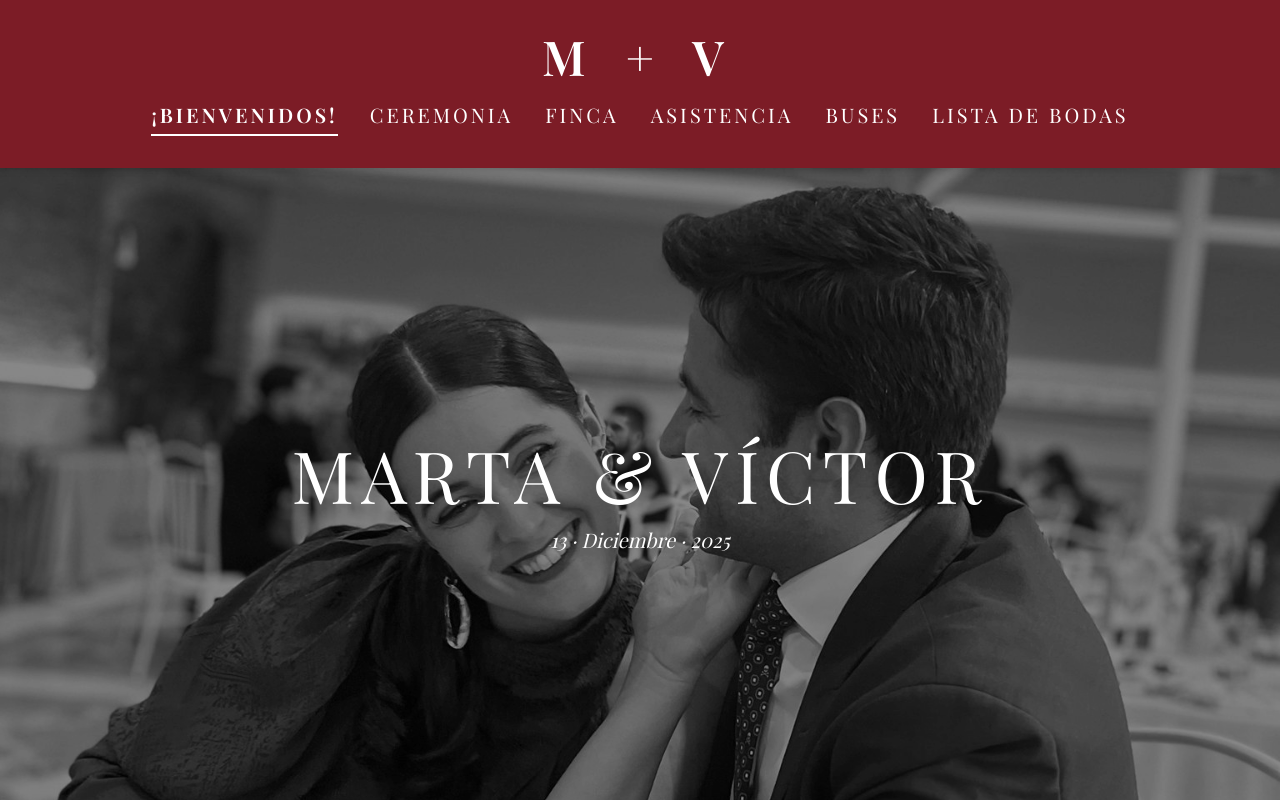
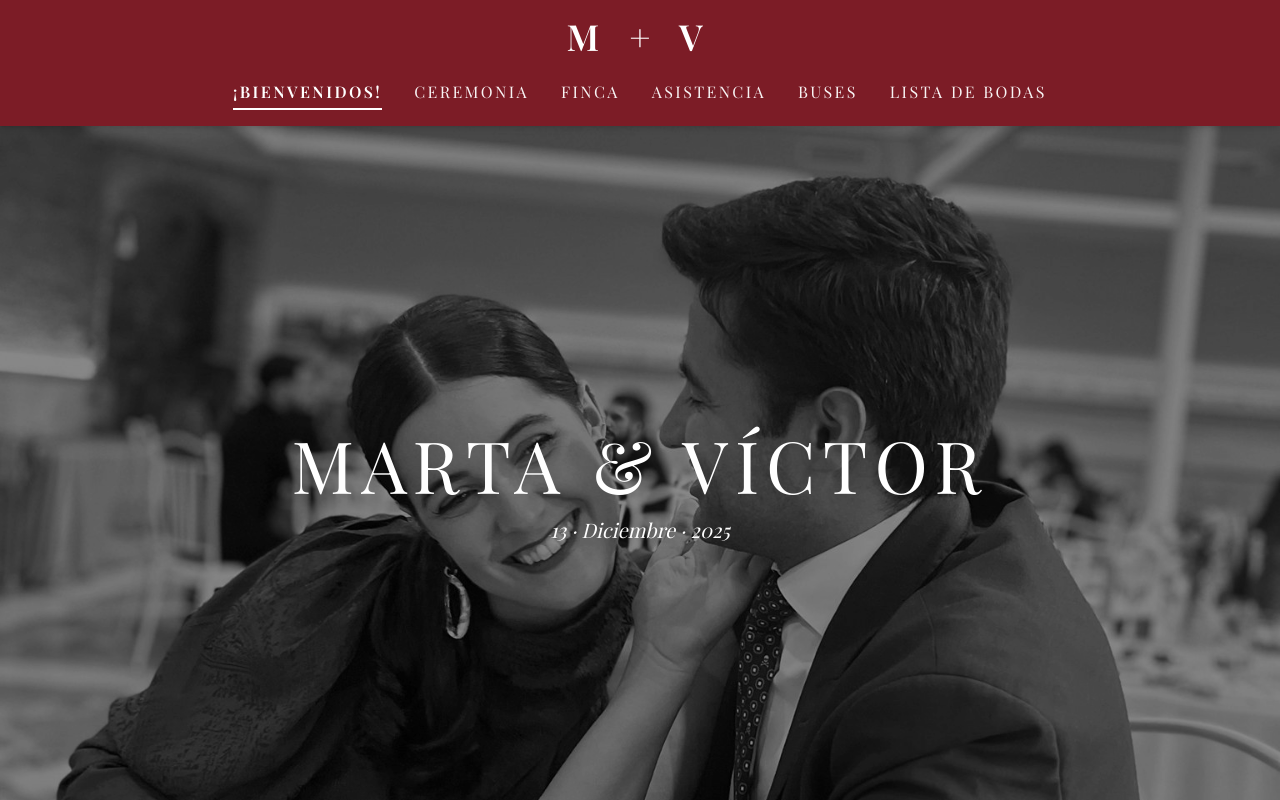
Before and after one commit to FranGG01/Boda-Marta-Victor-Web, a React (Vite) app: page / in a window 1280 px wide. Shown: the top 800 px of the page. Built offline with nearby package versions, Linux system fonts and the light colour scheme.

Commit message:
Reduccion navbar al hacer scroll

```diff
--- a/src/App.jsx
+++ b/src/App.jsx
@@ -1,5 +1,4 @@
-import { Routes, Route, Navigate, useLocation } from "react-router-dom";
-import { useEffect } from "react";
+import { Routes, Route, Navigate } from "react-router-dom";
 import Navbar from "./components/Navbar";
 import Home from "./pages/Home";
 import Ceremonia from "./pages/Ceremonia";
@@ -8,18 +7,11 @@ import Asistencia from "./pages/Asistencia";
 import Buses from "./pages/Buses";
 import Lista from "./pages/Lista";
 
-function ScrollToTop() {
-  const { pathname } = useLocation();
-  useEffect(() => { window.scrollTo(0, 0); }, [pathname]);
-  return null;
-}
-
 export default function App() {
   return (
     <>
-      <ScrollToTop />
       <Navbar />
-      <div className="h-[96px]" /> {/* separador por navbar fijo (ajusta si cambias alturas) */}
+      <div style={{ height: "var(--nav-h, 120px)" }} />
 
       <Routes>
         <Route path="/" element={<Home />} />
--- a/src/components/Navbar.jsx
+++ b/src/components/Navbar.jsx
@@ -1,73 +1,79 @@
+import { useEffect, useRef, useState } from "react";
 import { NavLink } from "react-router-dom";
 
 export default function Navbar() {
+  const [scrolled, setScrolled] = useState(false);
+  const headerRef = useRef(null);
+
+  // Actualiza una CSS var con la altura real del navbar para el spacer
+  const updateNavHeight = () => {
+    if (!headerRef.current) return;
+    const h = headerRef.current.offsetHeight;
+    document.documentElement.style.setProperty("--nav-h", `${h}px`);
+  };
+
+  useEffect(() => {
+    const onScroll = () => setScrolled(window.scrollY > 40);
+    onScroll();
+    window.addEventListener("scroll", onScroll);
+    window.addEventListener("resize", updateNavHeight);
+    return () => {
+      window.removeEventListener("scroll", onScroll);
+      window.removeEventListener("resize", updateNavHeight);
+    };
+  }, []);
+
+  // Recalcula altura cuando cambia el estado (se expande/colapsa)
+  useEffect(() => {
+    // espera al final del frame para que tailwind aplique clases y medir bien
+    const r = requestAnimationFrame(updateNavHeight);
+    return () => cancelAnimationFrame(r);
+  }, [scrolled]);
+
   const linkBase =
-    "hover:opacity-80 border-b-2 border-transparent pb-1 transition-all duration-300";
+    "hover:opacity-100 opacity-95 border-b-2 border-transparent pb-1 transition-all duration-300";
   const active = "border-white opacity-100 font-semibold";
 
   return (
-    <nav className="fixed top-0 left-0 w-full bg-[#7c1c26] text-white py-8 z-50 shadow-md font-[Playfair_Display]">
-      <div className="max-w-7xl mx-auto px-8">
-        {/* Logo / Iniciales */}
-        <div className="flex justify-center text-5xl tracking-[0.3em] font-semibold">
+    <header
+      ref={headerRef}
+      className="fixed inset-x-0 top-0 z-50 bg-[#7c1c26] text-white font-[Playfair_Display] shadow-md"
+    >
+      {/* Fila superior: M + V (se oculta al hacer scroll) */}
+      <div
+        className={`overflow-hidden text-center transition-all duration-300
+        ${scrolled ? "max-h-0 opacity-0 py-0" : "max-h-16 opacity-100 py-4"}`}
+      >
+        <div className="tracking-[0.3em] text-3xl md:text-4xl font-semibold select-none">
           M + V
         </div>
+      </div>
 
-        {/* Links */}
-        <div className="flex items-center justify-center mt-5">
-          <div className="flex flex-wrap items-center gap-8 text-[20px] tracking-[0.15em] uppercase">
-            <NavLink
-              to="/"
-              end
-              className={({ isActive }) =>
-                `${linkBase} ${isActive ? active : ""}`
-              }
+      <nav
+        className={`flex items-center justify-center transition-all duration-300
+        ${scrolled ? "py-7" : "py-4"}`}
       >
+        <div className="flex flex-wrap items-center gap-6 md:gap-8 uppercase tracking-[0.15em] text-[14px] md:text-[16px]">
+          <NavLink to="/" end className={({isActive}) => `${linkBase} ${isActive ? active : ""}`}>
             ¡Bienvenidos!
           </NavLink>
-            <NavLink
-              to="/ceremonia"
-              className={({ isActive }) =>
-                `${linkBase} ${isActive ? active : ""}`
-              }
-            >
+          <NavLink to="/ceremonia" className={({isActive}) => `${linkBase} ${isActive ? active : ""}`}>
             Ceremonia
           </NavLink>
-            <NavLink
-              to="/finca"
-              className={({ isActive }) =>
-                `${linkBase} ${isActive ? active : ""}`
-              }
-            >
+          <NavLink to="/finca" className={({isActive}) => `${linkBase} ${isActive ? active : ""}`}>
             Finca
           </NavLink>
-            <NavLink
-              to="/asistencia"
-              className={({ isActive }) =>
-                `${linkBase} ${isActive ? active : ""}`
-              }
-            >
+          <NavLink to="/asistencia" className={({isActive}) => `${linkBase} ${isActive ? active : ""}`}>
             Asistencia
           </NavLink>
-            <NavLink
-              to="/buses"
-              className={({ isActive }) =>
-                `${linkBase} ${isActive ? active : ""}`
-              }
-            >
+          <NavLink to="/buses" className={({isActive}) => `${linkBase} ${isActive ? active : ""}`}>
             Buses
           </NavLink>
-            <NavLink
-              to="/lista"
-              className={({ isActive }) =>
-                `${linkBase} ${isActive ? active : ""}`
-              }
-            >
+          <NavLink to="/lista" className={({isActive}) => `${linkBase} ${isActive ? active : ""}`}>
             Lista de bodas
           </NavLink>
         </div>
-        </div>
-      </div>
       </nav>
+    </header>
   );
 }
```
Lines whose indentation alone changed are shown as unchanged.
